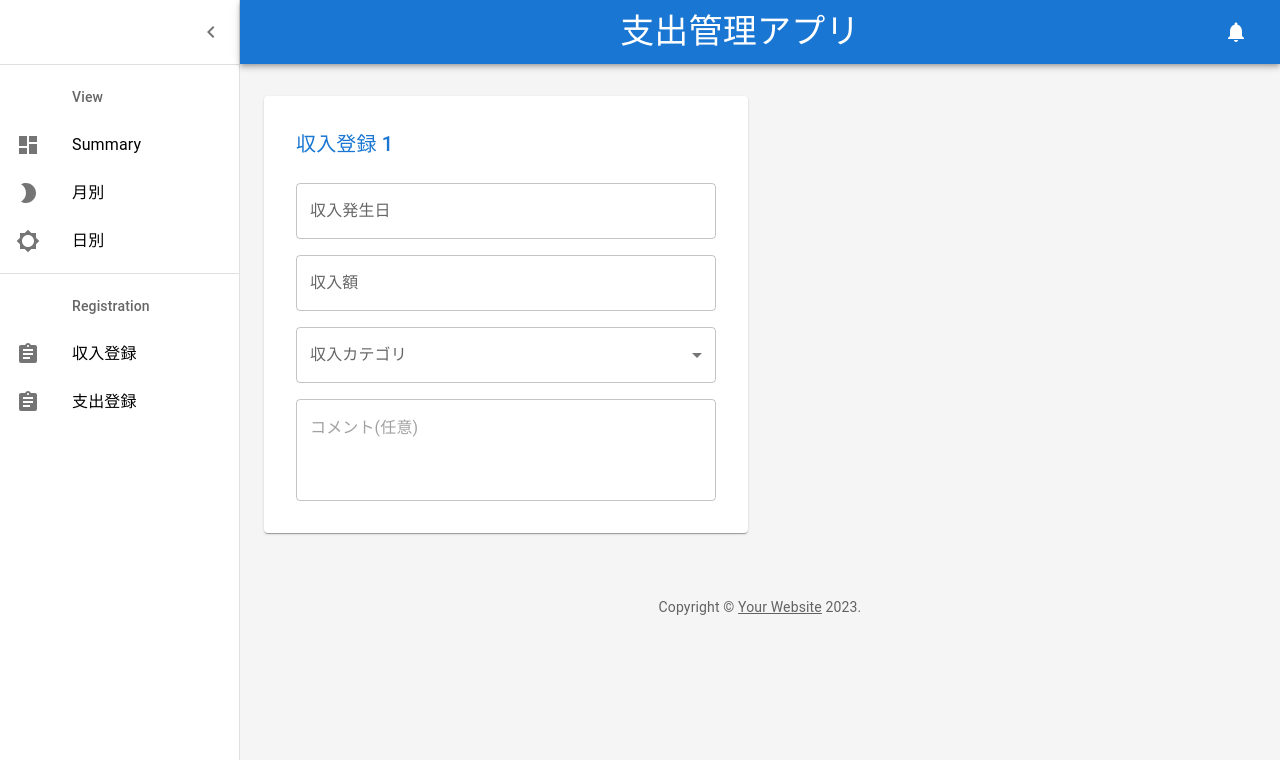
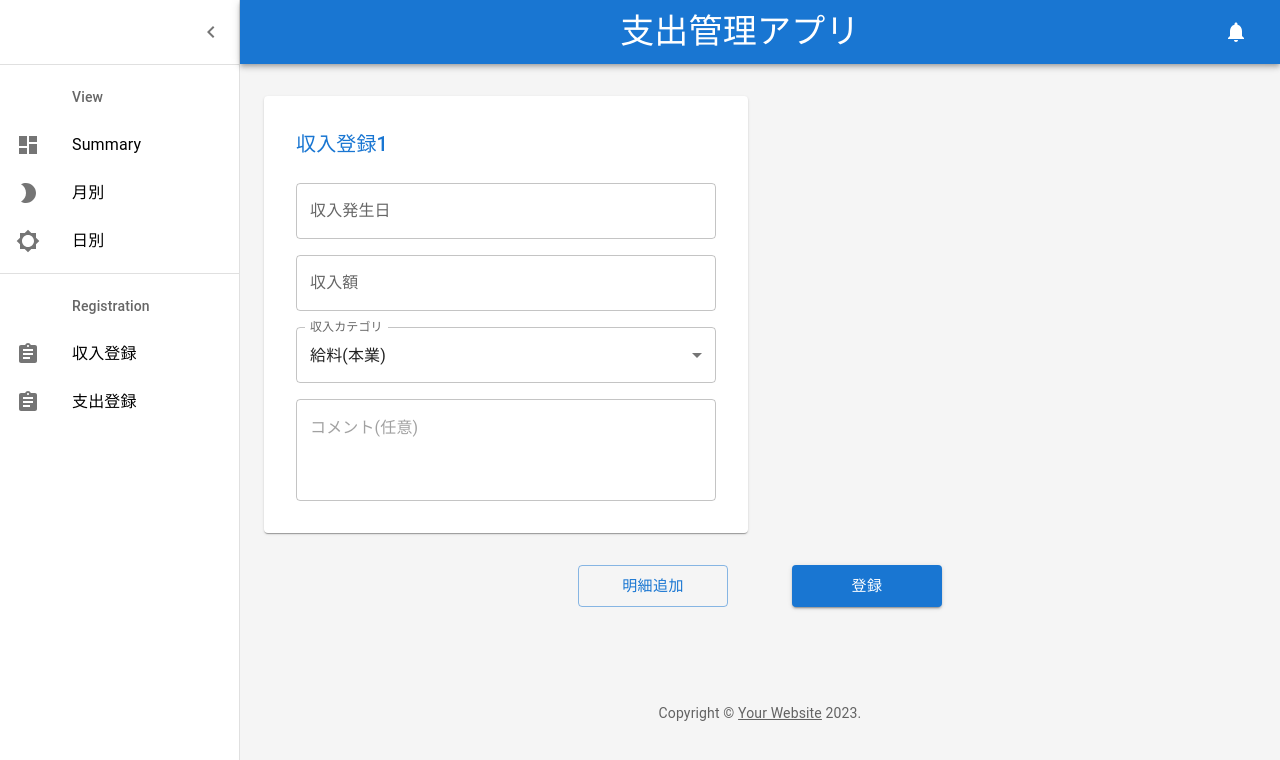
Before and after one commit to EijiToriki/household_account_book, a React (Create React App) app in the folder frontend/: page /income in a window 1280 px wide. Shown: the top 760 px of the page. Built offline with nearby package versions, Linux system fonts and the light colour scheme; the HTML template or start-up script is replaced by a standard one.

Commit message:
明細追加と明細の値を取得できるようにした

```diff
--- a/frontend/src/components/IncomeRegistration.js
+++ b/frontend/src/components/IncomeRegistration.js
@@ -1,40 +1,42 @@
-import React from 'react'
+import React, { useState } from 'react'
 import Grid from '@mui/material/Grid';
-import Paper from '@mui/material/Paper';
-import { DatePicker } from '@mui/x-date-pickers'
-import { FormControl, InputLabel, MenuItem, Select, TextField } from '@mui/material';
 
-import Title from './subcomponents/Title'
+import Details from './subcomponents/Details';
+import DetailOpButton from './subcomponents/DetailOpButton';
 
 export default function IncomeRegistration() {
+  const handleAddDetails = () => {
+    setDetails([
+      ...details, {
+        registerDate: "",
+        money: 0,
+        category: 1,
+        comment: ""
+      }])
+  }
+
+  const formChar = '収入'
+  const [details, setDetails] = useState([{
+    registerDate: "",
+    money: 0,
+    category: 1,
+    comment: ""
+  }])
+
+  console.log(details)
+
   return (
     <React.Fragment>
       <Grid container spacing={3}>
-        <Grid item xs={6}>
-          <Paper sx={{ p: 4, display: 'flex', flexDirection: 'column'}}>
-            <Title>収入登録 1</Title>
-            <DatePicker label="収入発生日" sx={{ marginTop: 2}} />
-            <TextField id="amount" type='number' label="収入額" sx={{ marginTop: 2}} />
-            <FormControl fullWidth sx={{ marginTop: 2}}>
-              <InputLabel id="category">収入カテゴリ</InputLabel>
-              <Select
-                labelId="category"
-                id="category"
-                label="収入カテゴリ"
-              >
-                <MenuItem value={1}>給料(本業)</MenuItem>
-                <MenuItem value={2}>賞与</MenuItem>
-                <MenuItem value={3}>特別収入</MenuItem>
-                <MenuItem value={4}>給料(副業)</MenuItem>
-                <MenuItem value={5}>その他</MenuItem>
-              </Select>
-            </FormControl>
-            <TextField placeholder='コメント(任意)' type='text' rows={3} multiline sx={{ marginTop: 2}} />
-
-          </Paper>
-        </Grid>
+        {details.map((data, idx) => (
+          <Grid item xs={6} key={idx}>
+            <Details formChar={formChar} detailCount={idx+1} data={data}/>
+          </Grid>
+        ))}
 
       </Grid>
+
+      <DetailOpButton handleAddDetails={handleAddDetails} />
     </React.Fragment>
   )
 }
--- /dev/null
+++ b/frontend/src/components/subcomponents/DetailOpButton.js
@@ -0,0 +1,14 @@
+import React from 'react'
+import Grid from '@mui/material/Grid';
+import { Button } from '@mui/material';
+
+export default function DetailOpButton({handleAddDetails}) {
+  return (
+    <Grid container alignItems='center' direction='column'>
+      <Grid item sx={{ p: 4 }}>
+        <Button variant="outlined" size='large' sx={{ marginRight: 4, width: 150 }} onClick={() => handleAddDetails()} >明細追加</Button>
+        <Button variant="contained" size='large' sx={{ marginLeft: 4, width: 150 }}>登録</Button>
+      </Grid>
+    </Grid>
+  )
+}
--- /dev/null
+++ b/frontend/src/components/subcomponents/Details.js
@@ -0,0 +1,61 @@
+import Paper from '@mui/material/Paper';
+import { DatePicker } from '@mui/x-date-pickers'
+import { FormControl, InputLabel, MenuItem, Select, TextField } from '@mui/material';
+
+import Title from './Title'
+
+export default function Details({formChar, detailCount, data}) {
+  const handleChangeDate = (date) => {
+    data.registerDate = String(date.$y) + '/' + String(date.$M + 1) + '/' + String(date.$D)
+  }
+  const handleChangeMoney = (e) => {
+    data.money = e.target.value
+  }
+  const handleChangeCategory = (e) => {
+    data.category = e.target.value
+  }
+  const handleChangeComment = (e) => {
+    data.comment = e.target.value
+  }
+
+  return (
+    <Paper sx={{ p: 4, display: 'flex', flexDirection: 'column'}}>
+    <Title>{formChar + "登録" + String(detailCount)}</Title>
+    {/* 日付フォーム */}
+    <DatePicker label={formChar + "発生日"} sx={{ marginTop: 2}} onChange={handleChangeDate} />
+    {/* 金額 */}
+    <TextField
+      id="amount"
+      type='number'
+      label={formChar + "額"}
+      sx={{ marginTop: 2}}
+      onChange={handleChangeMoney}
+    />
+    {/* カテゴリ */}
+    <FormControl fullWidth sx={{ marginTop: 2}}>
+      <InputLabel id="category">{formChar}カテゴリ</InputLabel>
+      <Select
+        labelId="category"
+        id="category"
+        label="収入カテゴリ"
+        defaultValue={1}
+        value={data.category}
+        onChange={handleChangeCategory}
+      >
+        <MenuItem value={1}>給料(本業)</MenuItem>
+        <MenuItem value={2}>賞与</MenuItem>
+        <MenuItem value={3}>特別収入</MenuItem>
+        <MenuItem value={4}>給料(副業)</MenuItem>
+        <MenuItem value={5}>その他</MenuItem>
+      </Select>
+    </FormControl>
+    {/* コメント */}
+    <TextField
+      placeholder='コメント(任意)'
+      type='text'
+      rows={3}
+      multiline sx={{ marginTop: 2}}
+      onChange={handleChangeComment} />
+  </Paper>
+  )
+}
```
